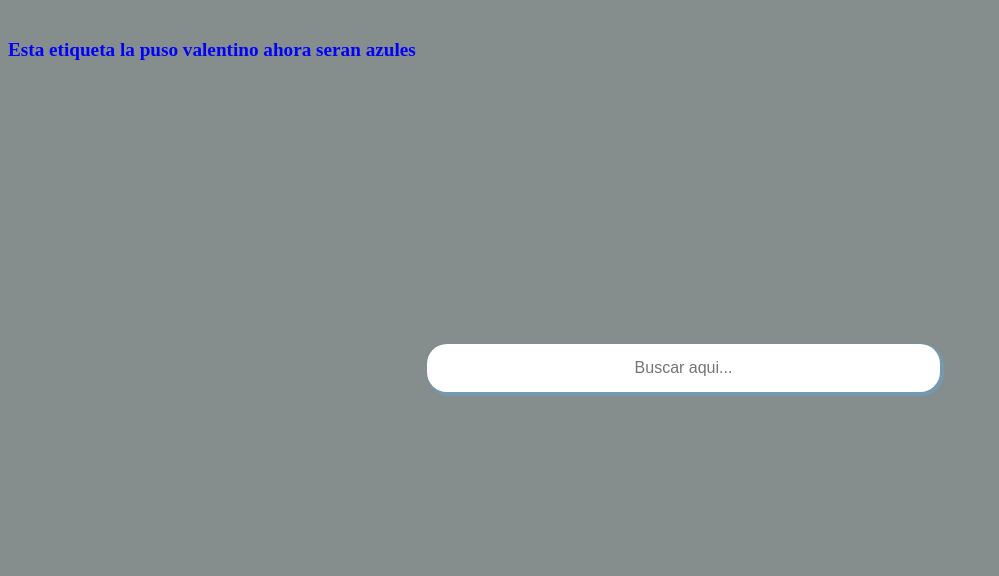
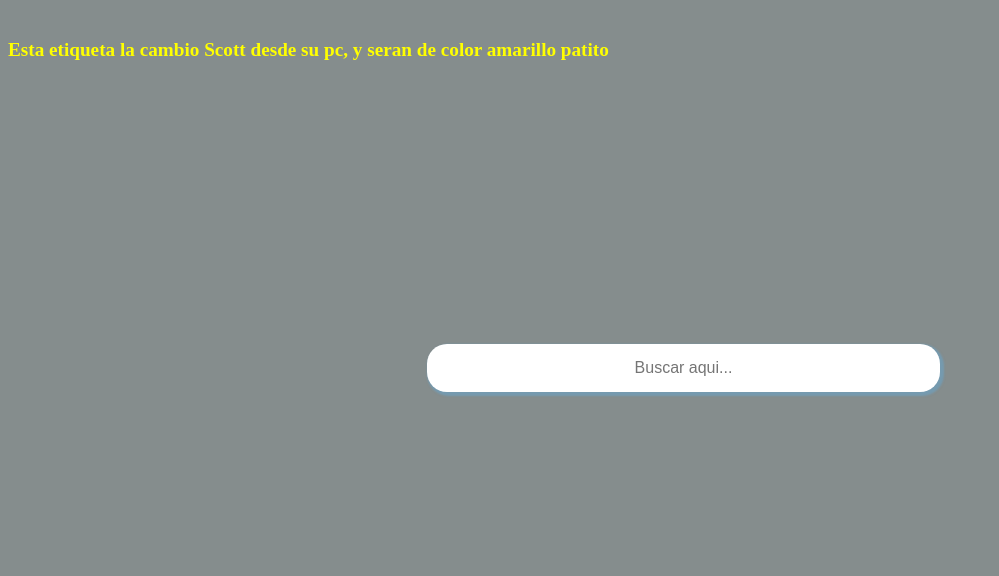
Before and after one commit to avvanderzee/nicaurbano, a plain HTML site: page index.html in a window 1280 px wide. Shown: the part 224-800 px from the top of the page, without its empty margins (0-999 px from the left). Drawn offline with Linux system fonts and the light colour scheme.

Commit message:
letras amarillo patito

```diff
--- a/index.html
+++ b/index.html
@@ -20,7 +20,7 @@
         <ul  class="lista-resultados" id="lista"></ul>
     </div>
     <div>
-        <h3>Esta etiqueta la puso valentino ahora seran azules</h3>
+        <h3>Esta etiqueta la cambio Scott desde su pc, y seran de color amarillo patito</h3>
     </div>
    <script src="script.js"></script>
 
--- a/styles.css
+++ b/styles.css
@@ -112,6 +112,6 @@ li{
 /*esta parte es para demostrar github*/
 h3
 {
- color: blue;
+ color: yellow;
  font-size: larger;
 }
```
